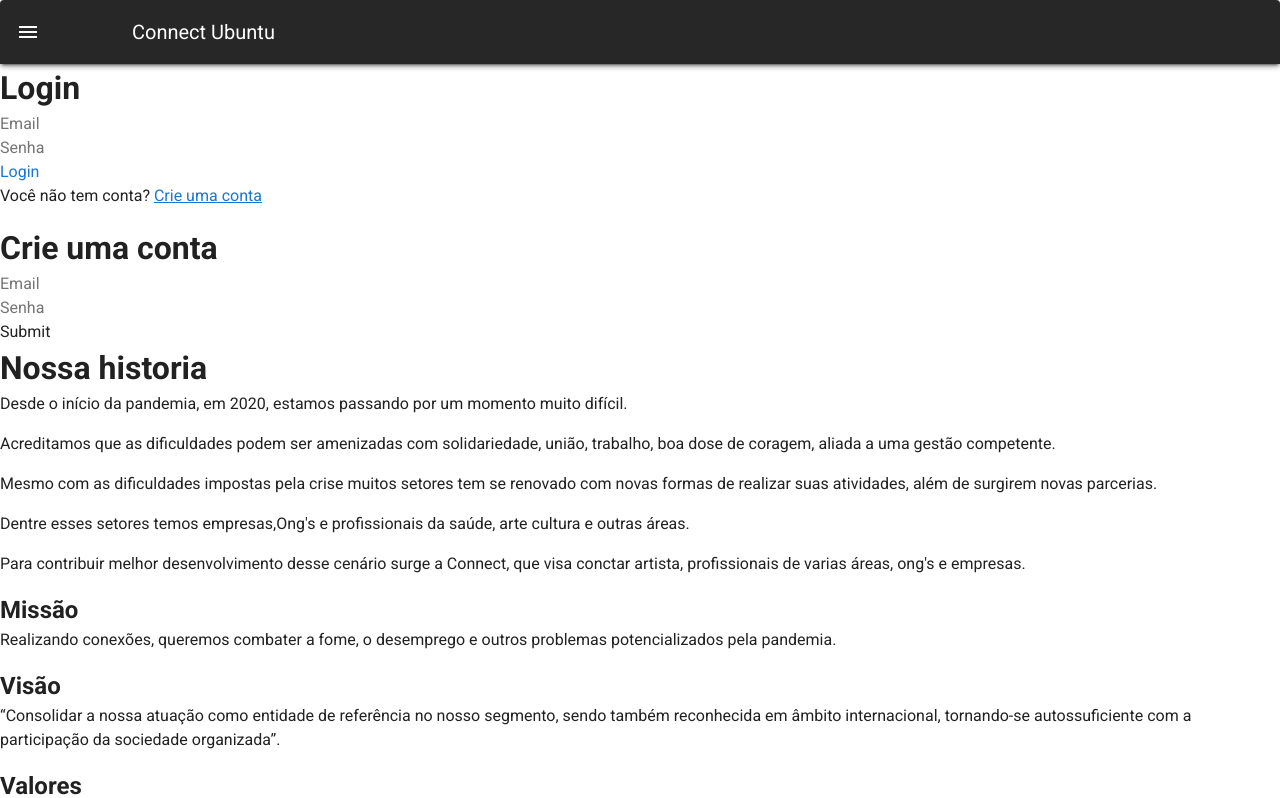
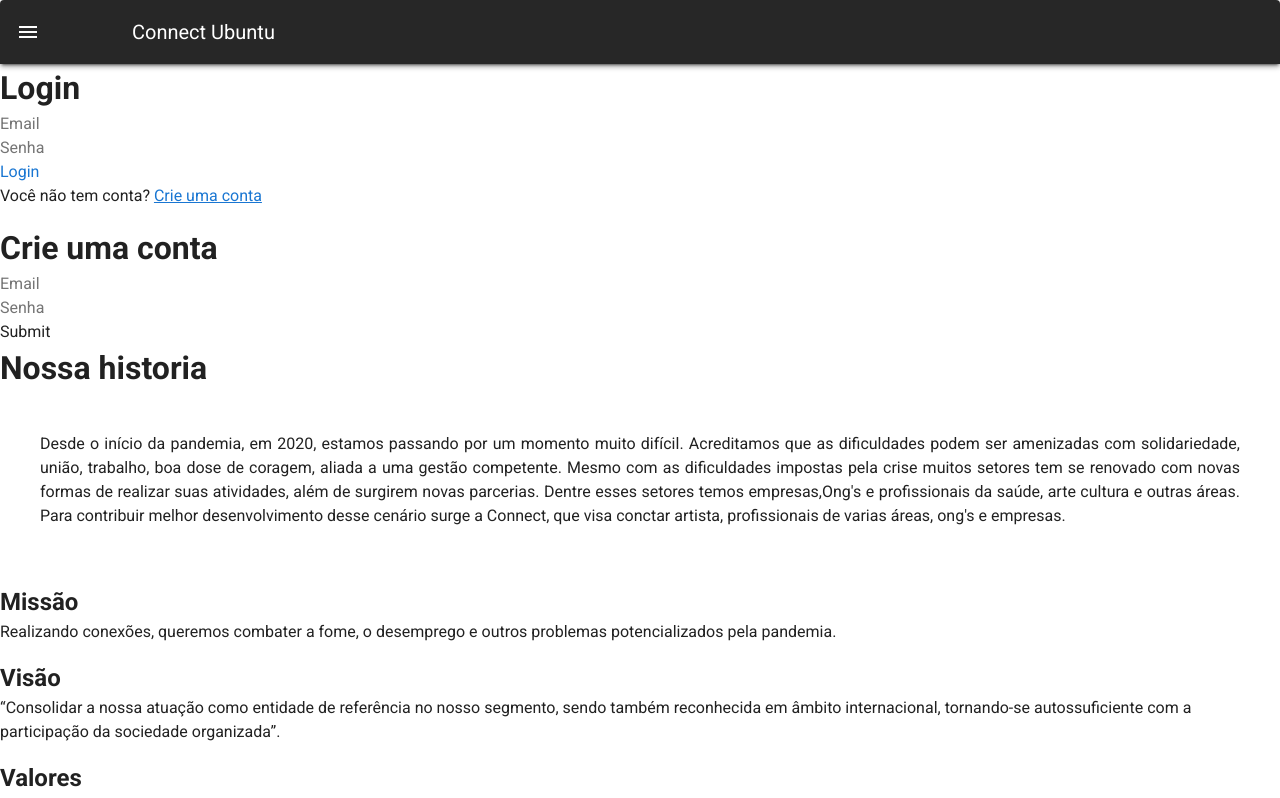
Before and after one commit to DeOliveiraDev/Grupo3-IterisHackathon, a Vue app: page / in a window 1280 px wide. Shown: the top 798 px of the page. Built offline with nearby package versions, Linux system fonts and the light colour scheme.

Commit message:
atualizando

```diff
--- a/src/views/PaginaInicial.vue
+++ b/src/views/PaginaInicial.vue
@@ -42,31 +42,33 @@
             <div class="Nossa Historia">
                 <h1> Nossa historia</h1>
 
-               <p>Desde o início da pandemia, em 2020, estamos passando por um momento muito difícil.</p>
-               <p>Acreditamos que as dificuldades podem ser amenizadas com solidariedade, união, trabalho,
-                boa dose de coragem, aliada a uma gestão competente.</p>
-                <p>Mesmo com as dificuldades impostas pela crise muitos setores tem se renovado com
-                novas formas de realizar suas atividades, além de surgirem novas parcerias.</p>
-                <p>Dentre esses setores temos empresas,Ong's e profissionais da saúde, arte cultura e outras áreas.</p>
 
-                <p>Para contribuir melhor desenvolvimento desse cenário surge a Connect, que visa conctar artista,
+               <p class="text-justify pa-md-10 mx-lg-auto">Desde o início da pandemia, em 2020, estamos passando por um momento muito difícil.
+                Acreditamos que as dificuldades podem ser amenizadas com solidariedade, união, trabalho,
+                boa dose de coragem, aliada a uma gestão competente.
+                Mesmo com as dificuldades impostas pela crise muitos setores tem se renovado com
+                novas formas de realizar suas atividades, além de surgirem novas parcerias.
+                Dentre esses setores temos empresas,Ong's e profissionais da saúde, arte cultura e outras áreas.
+                Para contribuir melhor desenvolvimento desse cenário surge a Connect, que visa conctar artista,
                  profissionais de varias áreas, ong's e empresas.</p>
+
                     <!-- Missão,Visão e valores -->
 
 
                 <h2> Missão</h2>
-                <p>
-                 Realizando conexões, queremos combater a fome, o desemprego e outros problemas potencializados pela pandemia.
+
+                 <p class="linha">Realizando conexões, queremos combater a fome, o desemprego e outros problemas potencializados pela pandemia.
                 </p>
 
                 <h2> Visão</h2>
-                <p>“Consolidar a nossa atuação como entidade de referência no nosso segmento,
+
+                <p class="linha">“Consolidar a nossa atuação como entidade de referência no nosso segmento,
                 sendo também reconhecida em âmbito internacional, tornando-se autossuficiente com a
                 participação da sociedade organizada”.</p>
 
 
                 <h2> Valores</h2>
-                <p>Atender as pessoas, profissionais, empresas e ong's com qualidade, eficácia e eficiência de forma a promover
+                <p class="linha">Atender as pessoas, profissionais, empresas e ong's com qualidade, eficácia e eficiência de forma a promover
                   seus serviços e ações, minimizando vulnerabilidades sociais.</p>
 
 
@@ -74,7 +76,7 @@
 
                 <h2>O que nossa empresa oferece</h2>
 
-                <p>Oferecemos uma plataforma que facilita a conexão entre os setores ja citados, poupando tempo e recursos.</p>
+                <p class="linha">Oferecemos uma plataforma que facilita a conexão entre os setores ja citados, poupando tempo e recursos.</p>
 
            </div>
 
```
